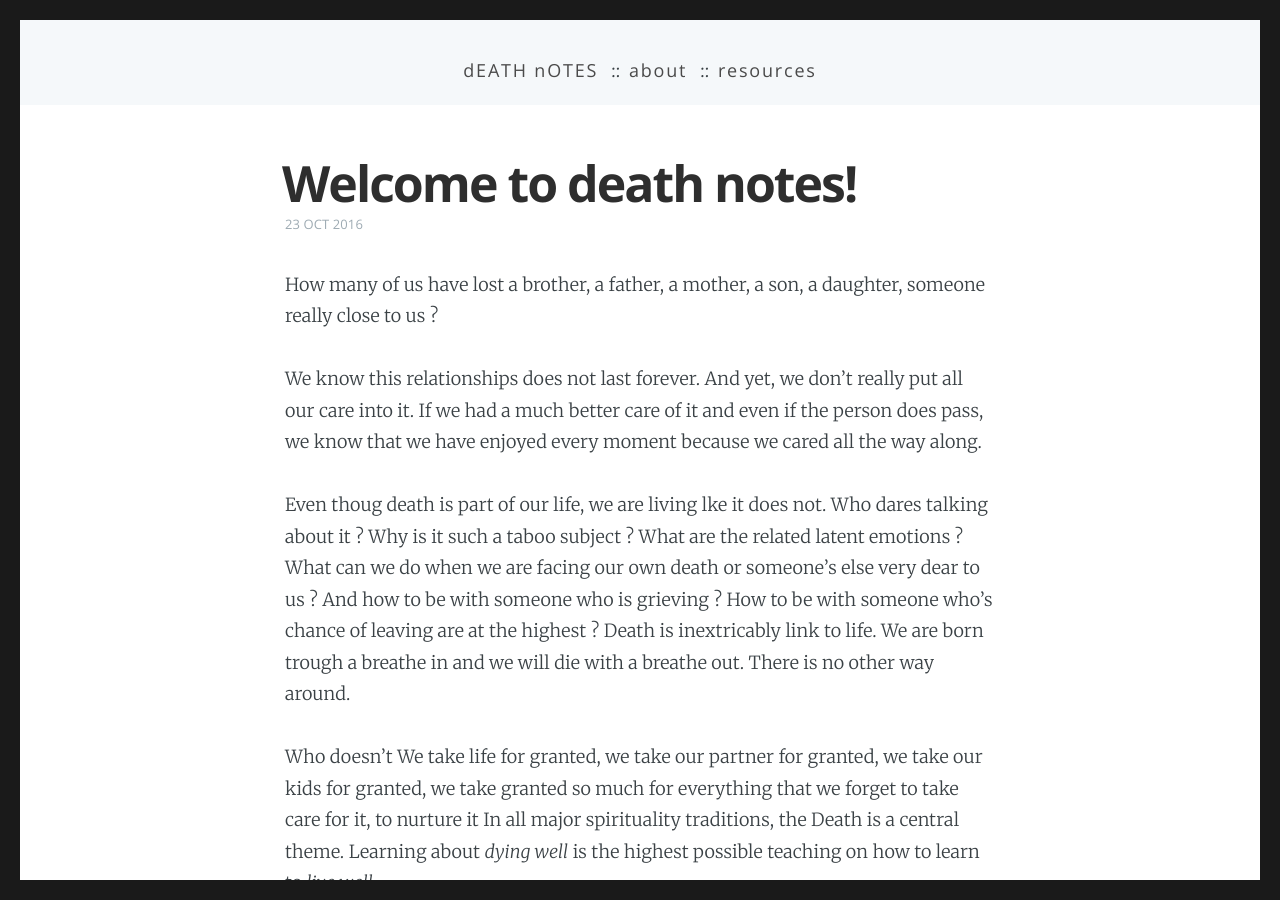
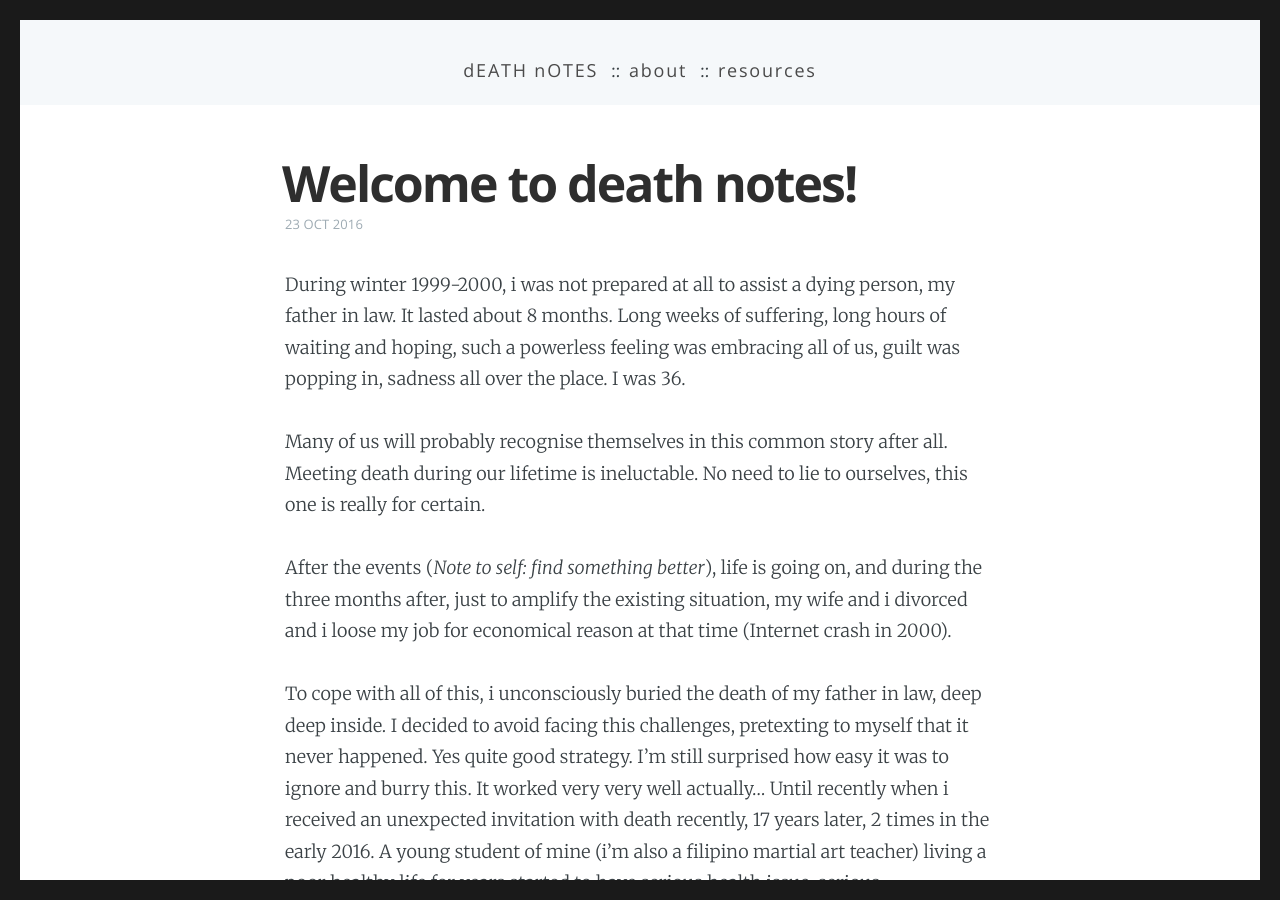
Before and after one commit to chrisvidal/death-notes, a Jekyll site: the page built from _posts/2016-10-23-introduction.md, in a window 1280 px wide and 900 px high. Built offline with Jekyll 4.4.1, drawn with Linux system fonts in a browser that asks for light colours; some of the changed text lies outside the part shown.

Commit message:
about and intro articles

```diff
--- a/_posts/2016-10-23-introduction.md
+++ b/_posts/2016-10-23-introduction.md
@@ -7,16 +7,24 @@ excerpt: How many of us have lost a brother, a father, a mother, a son, a daught
 #cover: /images/covers/welcome.jpg # Header cover [optional]
 #image: /images/covers/welcome.jpg # Used by Twitter Cards and Open Graph [optional]
 ---
-How many of us have lost a brother, a father, a mother, a son, a daughter, someone really close to us ?
+During winter 1999-2000, i was not prepared at all to assist a dying person, my father in law. It lasted about 8 months. Long weeks of suffering, long hours of waiting and hoping, such a powerless feeling was embracing all of us, guilt was popping in, sadness all over the place. I was 36.
 
-We know this relationships does not last forever. And yet, we don't really put all our care into it.
-If we had a much better care of it and even if the person does pass, we know that we have enjoyed every moment because we cared all the way along.
+Many of us will probably recognise themselves in this common story after all.
+Meeting death during our lifetime is ineluctable. No need to lie to ourselves, this one is really for certain.
 
-Even thoug death is part of our life, we are living lke it does not.
-Who dares talking about it ? Why is it such a taboo subject ? What are the related latent emotions ?
-What can we do when we are facing our own death or someone's else very dear to us ? And how to be with someone who is grieving ? How to be with someone who's chance of leaving are at the highest ?
-Death is inextricably link to life. We are born trough a breathe in and we will die with a breathe out. There is no other way around.
+After the events (*Note to self: find something better*), life is going on, and during the three months after, just to amplify the existing situation, my wife and i divorced and i loose my job for economical reason at that time (Internet crash in 2000).
 
-Who doesn't
-We take life for granted, we take our partner for granted, we take our kids for granted, we take granted so much for everything that we forget to take care for it, to nurture it
-In all major spirituality traditions, the Death is a central theme. Learning about *dying well* is the highest possible teaching on how to learn to *live well*.
+To cope with all of this, i unconsciously buried the death of my father in law, deep deep inside. I decided to avoid facing this challenges, pretexting to myself that it never happened.
+Yes quite good strategy. I’m still surprised how easy it was to ignore and burry this.
+It worked very very well actually…
+Until recently when i received an unexpected invitation with death recently, 17 years later, 2 times in the early 2016. A young student of mine (i’m also a filipino martial art teacher) living a poor healthy life for years started to have serious health issue, serious complication that could be fatal. He is now safe, freed himself by living a much more healthy lifestyle and totally change the way he look at life now. The powerful impact of changing our way to look at things is really tremendous.
+Seeing him at the hospital lying on his bed, so desperate and so clinging to life, immediately transported me in the past. Suddenly continuous waves of emotions were collapsing on me, on my chest, days after days, pushing me to my limits so that i could not keep ignoring anymore the past events.
+
+I just had to face it with all my vulnerabilities and strength, alone at start. Because with who can i talk to about this, right? I was barely able to formulate my emotions or articulate any questions.
+
+After few months, a Dharma sister was organising an [event](https://thestillspace.org/what-we-do/workshops-and-events/death-cafe/), a death cafe event following the concept from the [creator](http://deathcafe.com/). A meeting where people meet freely and can talk about their own death experiences, totally open, secular, judgment free. I immediately ran into it and find so much peace by talking about my experiences. Verbalising questions, expressing hidden emotions, listening to others sharing, really integrating the fact that death is for everyone down here opened the doors of my heart.
+So much work to be done and yet talking about it was so relieving, freeing and a deep opening experience.
+
+To continue this inner work, i’m started this blog, hoping to attend or organise perhaps some death cafe event in the future.
+
+***If you could give yourself a gift this year, it would be talking about death openly and kindly with someone.***
```
Also changed, not shown: _pages/about.md (+4 -3 lines).
